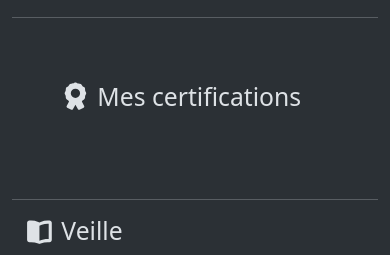
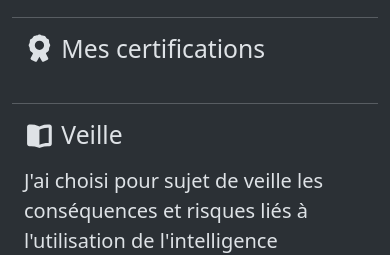
Before and after one commit to JeanClanche/portfolio, a plain HTML site: page index.html in a window 390 px wide. Shown: the part 4882-5137 px from the top of the page. Drawn offline with Linux system fonts and the light colour scheme; no server answers.

Commit message:
responsive

```diff
--- a/index.html
+++ b/index.html
@@ -188,7 +188,7 @@
 
             <hr>
 
-            <div id="certifications" class="row p-5">
+            <div id="certifications" class="row p-lg-5 justify-content-center">
                 <div class="row mb-3">
                     <h2>
                         <i class="fa-solid fa-award"></i>
```
